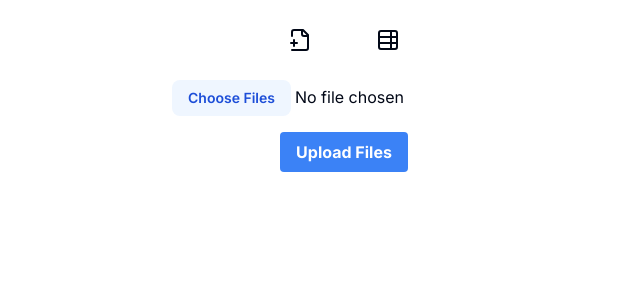
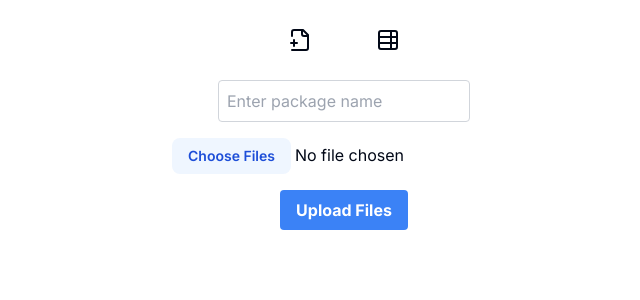
Before and after one commit to tsengtinghan/PaperFlow, a Next.js app: page /upload in a window 1280 px wide. Shown: the top 300 px of the page, without its empty margins (296-936 px from the left). Built offline with nearby package versions, Linux system fonts and the light colour scheme.

Commit message:
the chatgpt typesafe

```diff
--- a/components/ui/file_upload.tsx
+++ b/components/ui/file_upload.tsx
@@ -1,18 +1,23 @@
-import React, { useState } from 'react';
+import React, { useState, ChangeEvent, FormEvent } from 'react';
 
 function FileUpload() {
-  // Initialize state to hold a list of files
-  const [files, setFiles] = useState([]);
+  // Initialize state to hold a list of files and the package name
+  const [files, setFiles] = useState<File[]>([]);
+  const [packageName, setPackageName] = useState('');
 
-  const handleSubmit = (event) => {
+  const handleSubmit = (event: FormEvent<HTMLFormElement>) => {
     event.preventDefault();
     const formData = new FormData();
 
+    // Append each file to formData
     files.forEach((file, index) => {
       formData.append(`files[${index}]`, file);
     });
 
+    // Append the package name to formData
+    formData.append('packageName', packageName);
 
+    // Post formData to the server
     fetch('/api/upload', {
       method: 'POST',
       body: formData,
@@ -22,12 +27,25 @@ function FileUpload() {
     .catch(error => console.error('Error:', error));
   };
 
-  const handleFileChange = (event) => {
-    setFiles([...event.target.files]);
+  const handleFileChange = (event: ChangeEvent<HTMLInputElement>) => {
+    if (event.target.files) {
+      setFiles(Array.from(event.target.files));
+    }
+  };
+
+  const handlePackageNameChange = (event: ChangeEvent<HTMLInputElement>) => {
+    setPackageName(event.target.value);
   };
 
   return (
     <form onSubmit={handleSubmit} className="flex flex-col items-center justify-center space-y-4">
+      <input
+        type="text"
+        placeholder="Enter package name"
+        value={packageName}
+        onChange={handlePackageNameChange}
+        className="p-2 rounded border border-gray-300"
+      />
       <input
         type="file"
         multiple
```
